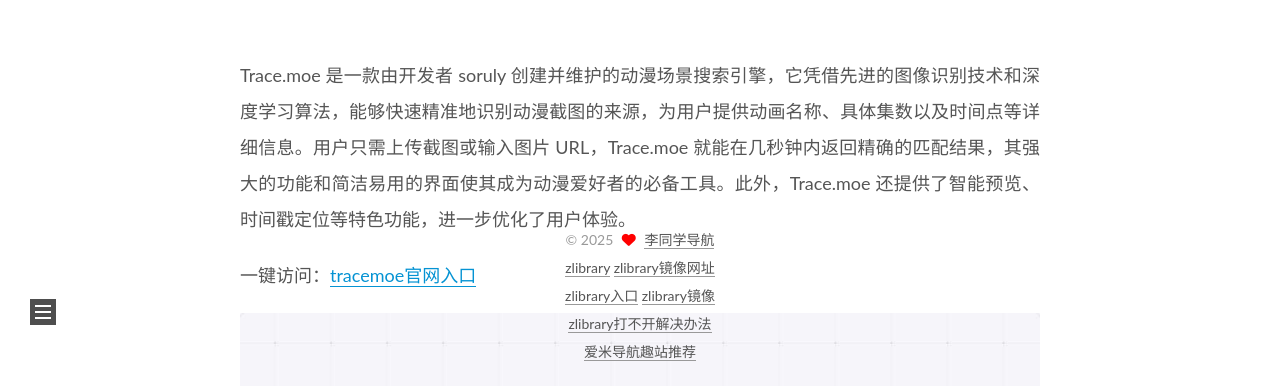
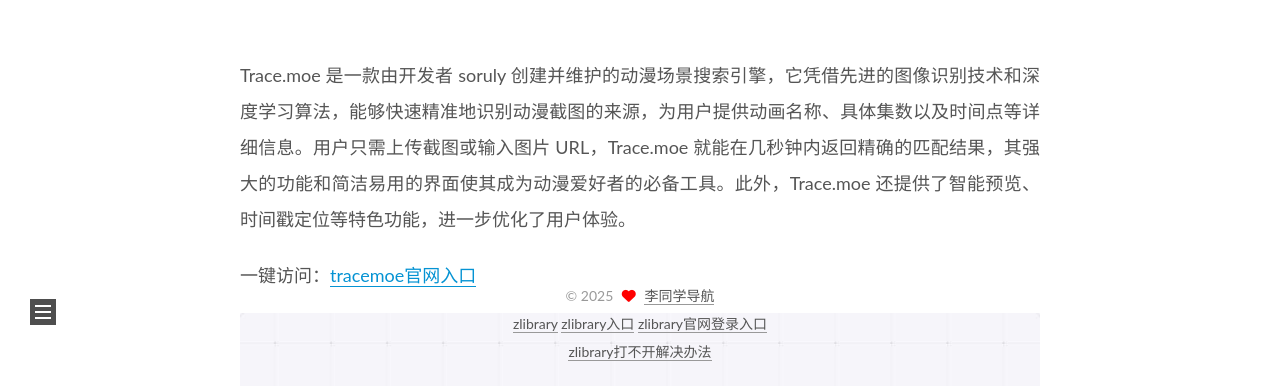
Before and after one commit to z-libraryryb/z-libraryryb.github.io, a plain HTML site: page p/tracemoe.html in a window 1280 px wide. Shown: the part 414-800 px from the top of the page. Drawn offline with nearby package versions, Linux system fonts and the light colour scheme.

Commit message:
Update tracemoe.html

```diff
--- a/p/tracemoe.html
+++ b/p/tracemoe.html
@@ -227,12 +227,10 @@
         </div>
 
            <div class="links">
-<a href="https://zlibrarytdb.github.io/p/z-library.html" >zlibrary</a>
-<a href="https://z-libraryona.github.io/p/zlibrary.html" >zlibrary镜像网址</a>
-<br><a href="https://z-libraryzha.github.io/p/zlibrary.html" >zlibrary入口</a>
-<a href="https://z-librarytkb.github.io/p/zlibrary.html" >zlibrary镜像</a>
+<a href="https://zlibraryoka.github.io/p/z-library.html" >zlibrary</a>
+<a href="https://z-libraryzlibgs.github.io/" >zlibrary入口</a>
+<a href="https://www.cnblogs.com/zlibraryyyy/p/18684932" >zlibrary官网登录入口</a>
 <br><a href="http://ip.harmonylink.net/share/k4y20r" >zlibrary打不开解决办法</a>
-<br><a href="https://zlibrarytdb.github.io/p/imi123.html" target="_blank" >爱米导航趣站推荐</a>
         </div>
 
 
```
